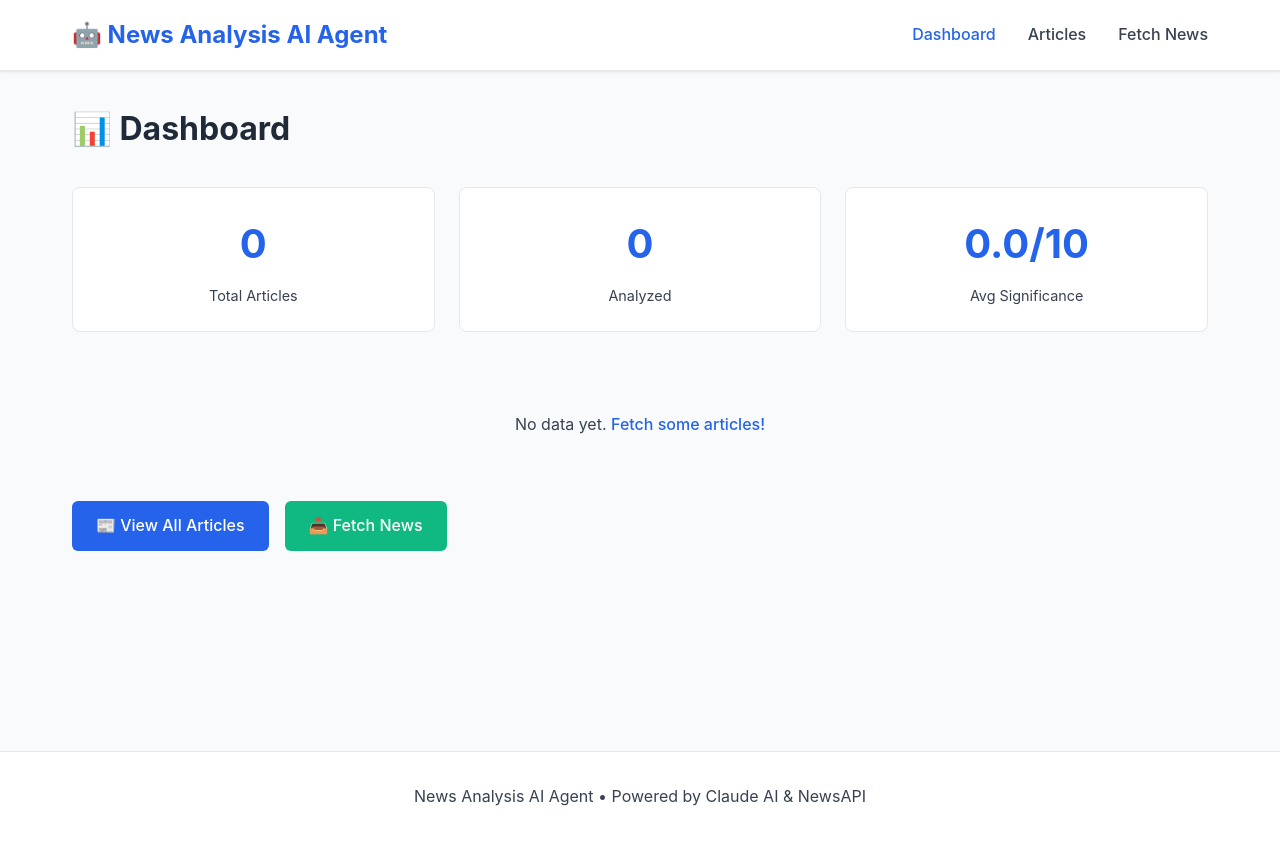
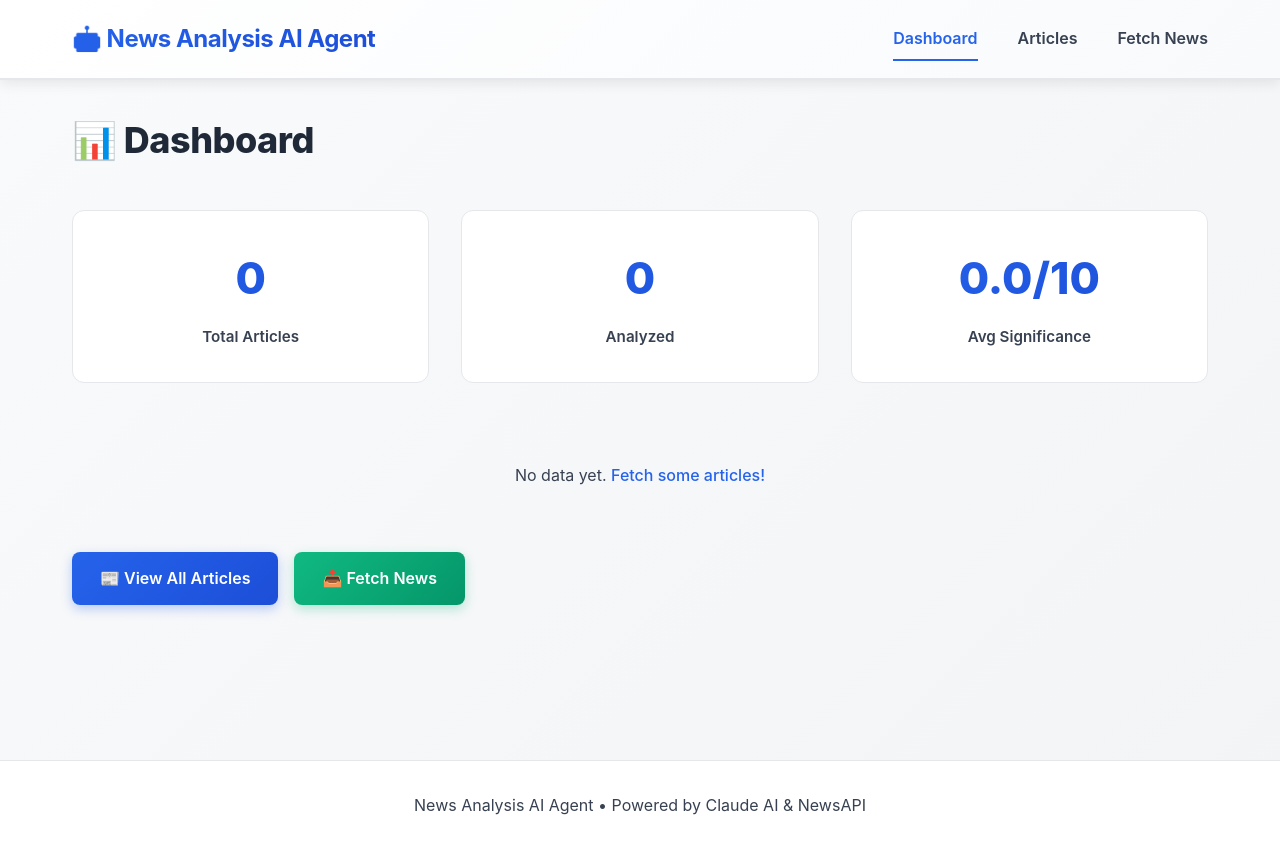
Before and after one commit to askshawk/AIProjects, a Flask app: page / in a window 1280 px wide. Before the commit the page ends 806 px from the top, so only its background shows below. Run offline with Flask 3, Linux system fonts and the light colour scheme; data that the repository does not hold is empty.

Commit message:
Beautify dashboard with gradients, animations, and polish
UI Improvements:
- Gradient backgrounds for body and buttons
- Animated stat cards with hover effects (lift up)
- Gradient navbar with underline animation on links
- Enhanced article cards with gradient top border
- Better badge styling with gradients and hover scales
- Improved buttons with ripple effect and shadows
- Better color scheme matching geopolitical relevance colors
- Smooth transitions and cubic-bezier easing
- Backdrop blur effects
- Better typography (increased font weights and sizes)

Visual enhancements:
✓ Gradient backgrounds (subtle, professional)
✓ Smooth hover animations (translateY, scale, shadows)
✓ Color-coded badges with better contrast
✓ Improved visual hierarchy
✓ Better box shadows and depth
✓ Ripple effect on buttons
✓ Animated underlines on nav links

https://claude.ai/code/session_014FgPoYHvRDeRSMVWS4cSF2

```diff
--- a/static/style.css
+++ b/static/style.css
@@ -13,29 +13,34 @@
     --light-color: #f9fafb;
     --border-color: #e5e7eb;
     --text-color: #374151;
+    --high-color: #dc2626;
+    --medium-color: #f59e0b;
+    --low-color: #10b981;
 }
 
 body {
     font-family: -apple-system, BlinkMacSystemFont, 'Segoe UI', Roboto, Oxygen, Ubuntu, Cantarell, sans-serif;
-    background-color: var(--light-color);
+    background: linear-gradient(135deg, #f9fafb 0%, #f3f4f6 100%);
     color: var(--text-color);
     line-height: 1.6;
+    min-height: 100vh;
 }
 
 /* Navigation */
 .navbar {
-    background-color: white;
-    border-bottom: 1px solid var(--border-color);
-    box-shadow: 0 1px 3px rgba(0, 0, 0, 0.1);
+    background: linear-gradient(135deg, #ffffff 0%, #f8fafc 100%);
+    border-bottom: 2px solid var(--border-color);
+    box-shadow: 0 4px 12px rgba(0, 0, 0, 0.08);
     position: sticky;
     top: 0;
     z-index: 100;
+    backdrop-filter: blur(10px);
 }
 
 .nav-container {
     max-width: 1200px;
     margin: 0 auto;
-    padding: 1rem 2rem;
+    padding: 1.25rem 2rem;
     display: flex;
     justify-content: space-between;
     align-items: center;
@@ -43,21 +48,43 @@ body {
 
 .nav-brand {
     font-size: 1.5rem;
-    font-weight: bold;
-    color: var(--primary-color);
+    font-weight: 700;
+    background: linear-gradient(135deg, var(--primary-color), #1d4ed8);
+    -webkit-background-clip: text;
+    -webkit-text-fill-color: transparent;
+    background-clip: text;
+    letter-spacing: -0.5px;
 }
 
 .nav-menu {
     display: flex;
     list-style: none;
-    gap: 2rem;
+    gap: 2.5rem;
 }
 
 .nav-link {
     text-decoration: none;
     color: var(--text-color);
-    font-weight: 500;
-    transition: color 0.3s ease;
+    font-weight: 600;
+    transition: all 0.3s ease;
+    position: relative;
+    padding: 0.5rem 0;
+}
+
+.nav-link::after {
+    content: '';
+    position: absolute;
+    bottom: -5px;
+    left: 0;
+    width: 0;
+    height: 2px;
+    background: var(--primary-color);
+    transition: width 0.3s ease;
+}
+
+.nav-link:hover::after,
+.nav-link.active::after {
+    width: 100%;
 }
 
 .nav-link:hover,
@@ -77,63 +104,95 @@ body {
 .dashboard h1,
 .articles-page h1,
 .fetch-page h1 {
-    font-size: 2rem;
-    margin-bottom: 2rem;
+    font-size: 2.25rem;
+    margin-bottom: 2.5rem;
     color: var(--dark-color);
+    font-weight: 800;
+    letter-spacing: -0.5px;
 }
 
 /* Stats Grid */
 .stats-grid {
     display: grid;
-    grid-template-columns: repeat(auto-fit, minmax(200px, 1fr));
-    gap: 1.5rem;
+    grid-template-columns: repeat(auto-fit, minmax(220px, 1fr));
+    gap: 2rem;
     margin-bottom: 3rem;
 }
 
 .stat-card {
     background: white;
-    padding: 1.5rem;
-    border-radius: 0.5rem;
+    padding: 2rem;
+    border-radius: 0.75rem;
     border: 1px solid var(--border-color);
     text-align: center;
-    transition: box-shadow 0.3s ease;
+    transition: all 0.3s cubic-bezier(0.4, 0, 0.2, 1);
+    position: relative;
+    overflow: hidden;
+}
+
+.stat-card::before {
+    content: '';
+    position: absolute;
+    top: 0;
+    left: -100%;
+    width: 100%;
+    height: 4px;
+    background: linear-gradient(90deg, var(--primary-color), var(--danger-color));
+    transition: left 0.3s ease;
 }
 
 .stat-card:hover {
-    box-shadow: 0 4px 6px rgba(0, 0, 0, 0.1);
+    transform: translateY(-8px);
+    box-shadow: 0 12px 24px rgba(37, 99, 235, 0.15);
+}
+
+.stat-card:hover::before {
+    left: 0;
 }
 
 .stat-value {
-    font-size: 2.5rem;
-    font-weight: bold;
-    color: var(--primary-color);
+    font-size: 2.75rem;
+    font-weight: 800;
+    background: linear-gradient(135deg, var(--primary-color), #1d4ed8);
+    -webkit-background-clip: text;
+    -webkit-text-fill-color: transparent;
+    background-clip: text;
 }
 
 .stat-label {
     color: var(--text-color);
-    margin-top: 0.5rem;
-    font-size: 0.9rem;
+    margin-top: 0.75rem;
+    font-size: 0.95rem;
+    font-weight: 600;
 }
 
 /* Charts */
 .charts-grid {
     display: grid;
-    grid-template-columns: repeat(auto-fit, minmax(300px, 1fr));
+    grid-template-columns: repeat(auto-fit, minmax(350px, 1fr));
     gap: 2rem;
     margin-bottom: 2rem;
 }
 
 .chart-container {
     background: white;
-    padding: 1.5rem;
-    border-radius: 0.5rem;
+    padding: 2rem;
+    border-radius: 0.75rem;
     border: 1px solid var(--border-color);
+    box-shadow: 0 4px 6px rgba(0, 0, 0, 0.05);
+    transition: all 0.3s ease;
+}
+
+.chart-container:hover {
+    box-shadow: 0 12px 24px rgba(0, 0, 0, 0.1);
+    border-color: var(--primary-color);
 }
 
 .chart-container h2 {
-    font-size: 1.25rem;
-    margin-bottom: 1rem;
+    font-size: 1.35rem;
+    margin-bottom: 1.5rem;
     color: var(--dark-color);
+    font-weight: 700;
 }
 
 /* Articles Page */
@@ -289,52 +388,79 @@ body {
 /* Buttons */
 .btn {
     display: inline-block;
-    padding: 0.75rem 1.5rem;
+    padding: 0.85rem 1.75rem;
     border: none;
-    border-radius: 0.375rem;
-    font-weight: 500;
+    border-radius: 0.5rem;
+    font-weight: 600;
     text-decoration: none;
     cursor: pointer;
-    transition: all 0.3s ease;
+    transition: all 0.3s cubic-bezier(0.4, 0, 0.2, 1);
     font-size: 1rem;
+    position: relative;
+    overflow: hidden;
+}
+
+.btn::before {
+    content: '';
+    position: absolute;
+    top: 50%;
+    left: 50%;
+    width: 0;
+    height: 0;
+    border-radius: 50%;
+    background: rgba(255, 255, 255, 0.3);
+    transform: translate(-50%, -50%);
+    transition: width 0.6s, height 0.6s;
+}
+
+.btn:active::before {
+    width: 300px;
+    height: 300px;
 }
 
 .btn-primary {
-    background-color: var(--primary-color);
+    background: linear-gradient(135deg, var(--primary-color), #1d4ed8);
     color: white;
+    box-shadow: 0 4px 12px rgba(37, 99, 235, 0.3);
 }
 
 .btn-primary:hover {
-    background-color: #1d4ed8;
+    transform: translateY(-2px);
+    box-shadow: 0 8px 20px rgba(37, 99, 235, 0.4);
 }
 
 .btn-success {
-    background-color: var(--success-color);
+    background: linear-gradient(135deg, var(--success-color), #059669);
     color: white;
+    box-shadow: 0 4px 12px rgba(16, 185, 129, 0.3);
 }
 
 .btn-success:hover {
-    background-color: #059669;
+    transform: translateY(-2px);
+    box-shadow: 0 8px 20px rgba(16, 185, 129, 0.4);
 }
 
 .btn-secondary {
-    background-color: var(--text-color);
+    background: linear-gradient(135deg, var(--text-color), var(--dark-color));
     color: white;
+    box-shadow: 0 4px 12px rgba(31, 41, 55, 0.3);
 }
 
 .btn-secondary:hover {
-    background-color: var(--dark-color);
+    transform: translateY(-2px);
+    box-shadow: 0 8px 20px rgba(31, 41, 55, 0.4);
 }
 
 .btn-large {
-    padding: 1rem 2rem;
-    font-size: 1.1rem;
+    padding: 1.1rem 2rem;
+    font-size: 1.05rem;
     width: 100%;
 }
 
 .btn:disabled {
-    opacity: 0.6;
+    opacity: 0.5;
     cursor: not-allowed;
+    transform: none;
 }
 
 /* Fetch Form */
```
Also changed, not shown: other parts of static/style.css (+58 -18 lines).
